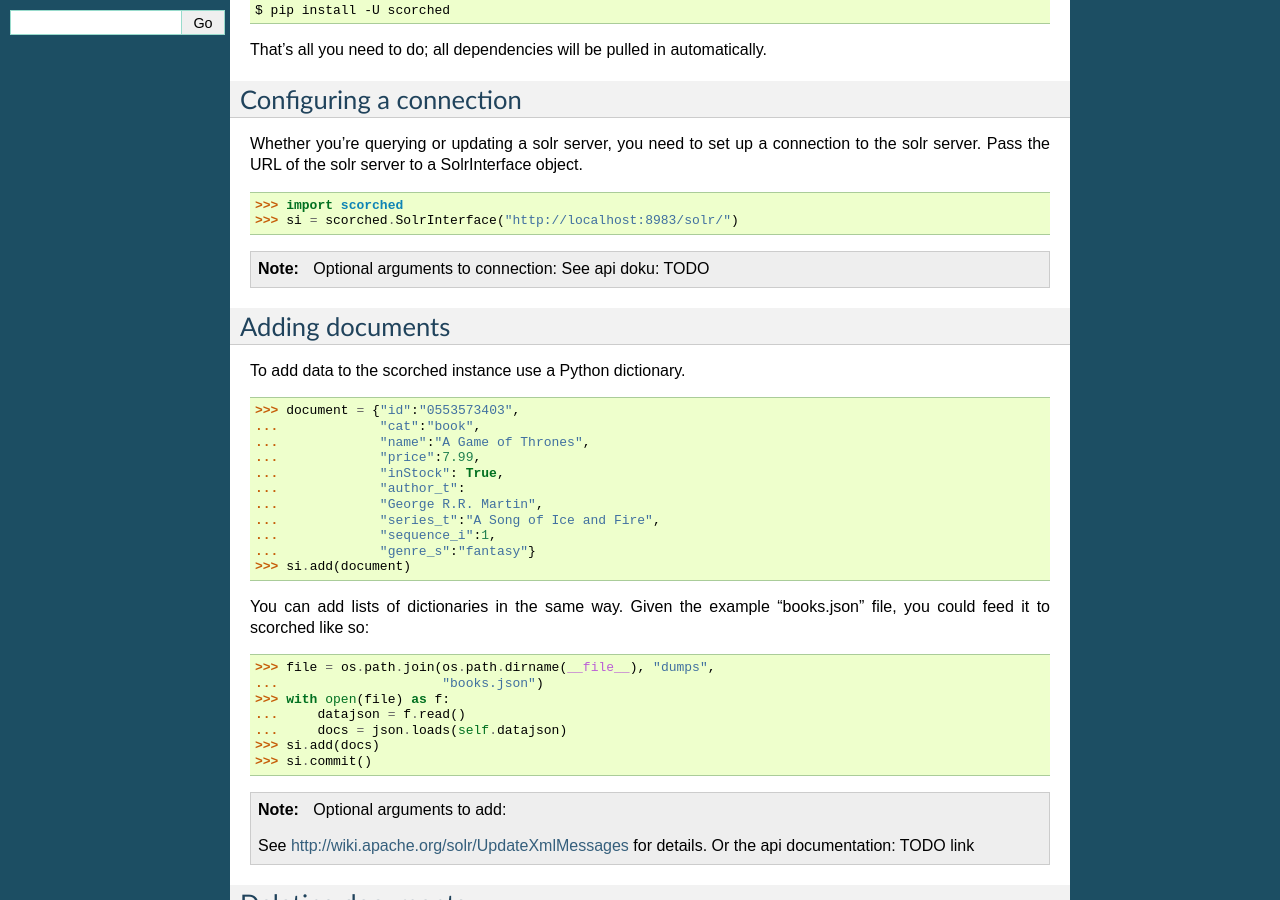
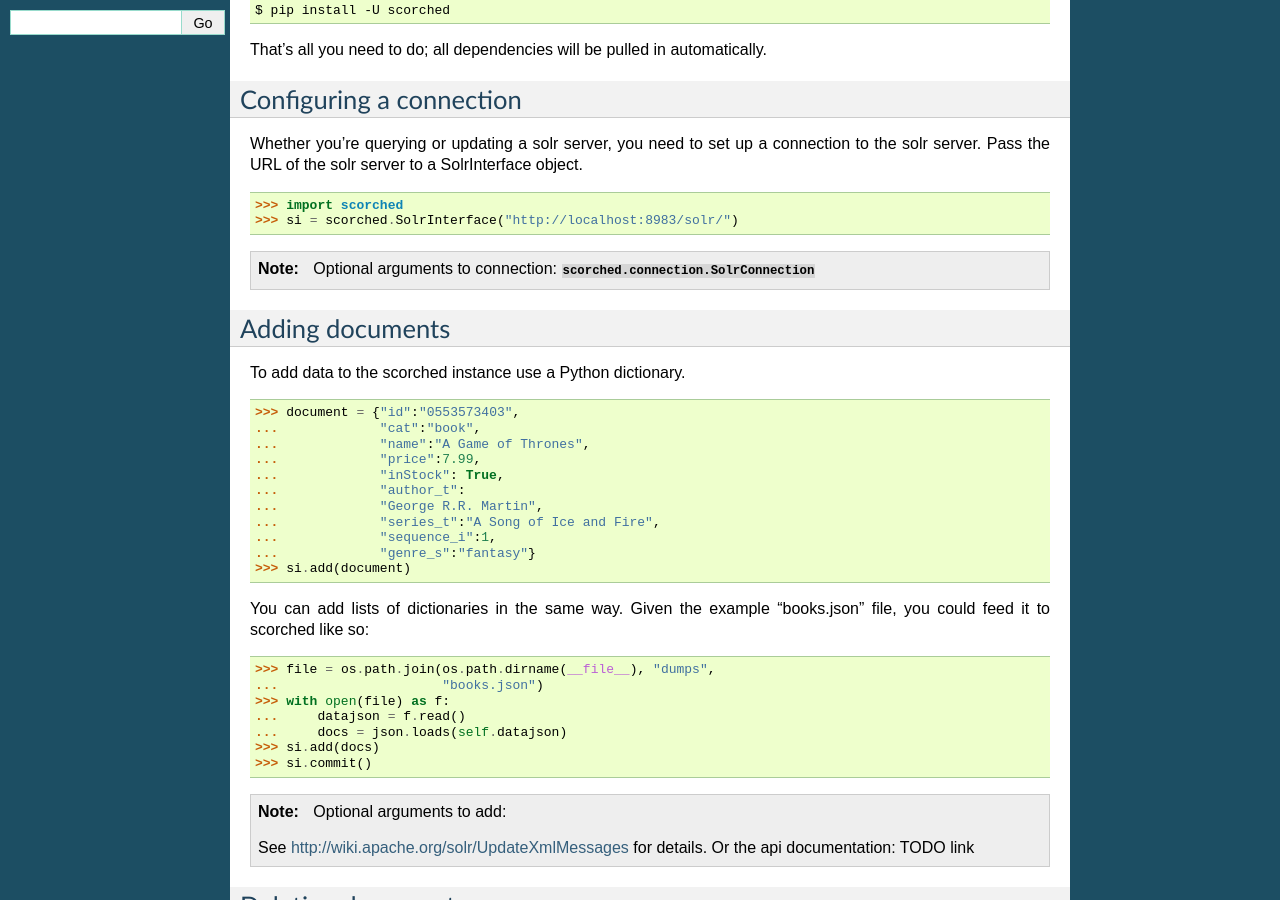
Before and after one commit to lugensa/scorched, a Sphinx documentation site: the page built from docs/usage.rst, in a window 1280 px wide and 900 px high, scrolled down 418 px. Built offline with Sphinx 7.4.7, drawn with Linux system fonts in a browser that asks for light colours.

Commit message:
- add api link to documentation of SolrInterface

```diff
--- a/docs/usage.rst
+++ b/docs/usage.rst
@@ -44,7 +44,7 @@
 
 
 .. note:: Optional arguments to connection:
-   See api doku: TODO
+          :class:`scorched.connection.SolrConnection`
 
 
 Adding documents
```
